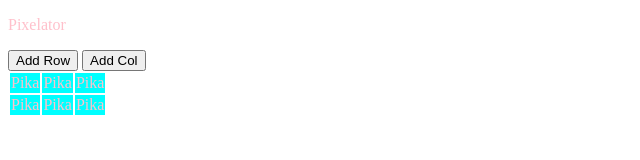
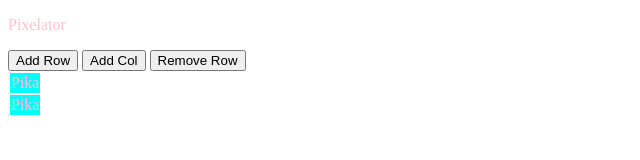
Before and after one commit to darrenzhang2000/js-pixelator, a plain HTML site: page index.html in a window 1280 px wide. Both pictures are taken after a click on the button "Add Row". Shown: the whole page, without its empty margins (0-640 px from the left). Drawn offline with Linux system fonts and the light colour scheme.

Commit message:
added removeRow

```diff
--- a/index.html
+++ b/index.html
@@ -10,10 +10,9 @@
     <p>Pixelator</p>
     <button onclick="addRow()">Add Row</button>
     <button onclick="addCol()">Add Col</button>
+    <button onclick="removeRow()">Remove Row</button>
     <table>
         <tr>
-            <td>Pika</td>
-            <td>Pika</td>
             <td>Pika</td>
         </tr>
     </table>
--- a/index.js
+++ b/index.js
@@ -1,14 +1,13 @@
-const table = document.getElementsByTagName('table')[0]
-var numRows = 3
-var numCols = 3
+const table = document.getElementsByTagName("table")[0]
+var numRows = 1
+var numCols = 1
 
 const addRow = () => {
     numRows++
-    const row = document.createElement('tr')
-    for(let i = 0; i < numCols; i++){
-        console.log('td created')
-        const col = document.createElement('td')
-        const text = document.createTextNode('Pika')
+    const row = document.createElement("tr")
+    for (let i = 0; i < numCols; i++) {
+        const col = document.createElement("td")
+        const text = document.createTextNode("Pika")
         col.appendChild(text)
         row.appendChild(col)
     }
@@ -17,11 +16,19 @@ const addRow = () => {
 
 const addCol = () => {
     numCols++
-    let rows = document.getElementsByTagName('tr')
-    for(row of rows){
-        const col = document.createElement('td')
-        const text = document.createTextNode('Pika')
+    let rows = document.getElementsByTagName("tr")
+    for (row of rows) {
+        const col = document.createElement("td")
+        const text = document.createTextNode("Pika")
         col.appendChild(text)
         row.appendChild(col)
     }
 }
+
+const removeRow = () => {
+    if (numRows > 1) {
+        numRows--
+        let rows = document.getElementsByTagName("tr")
+        rows[0].remove()
+    }
+}
```
